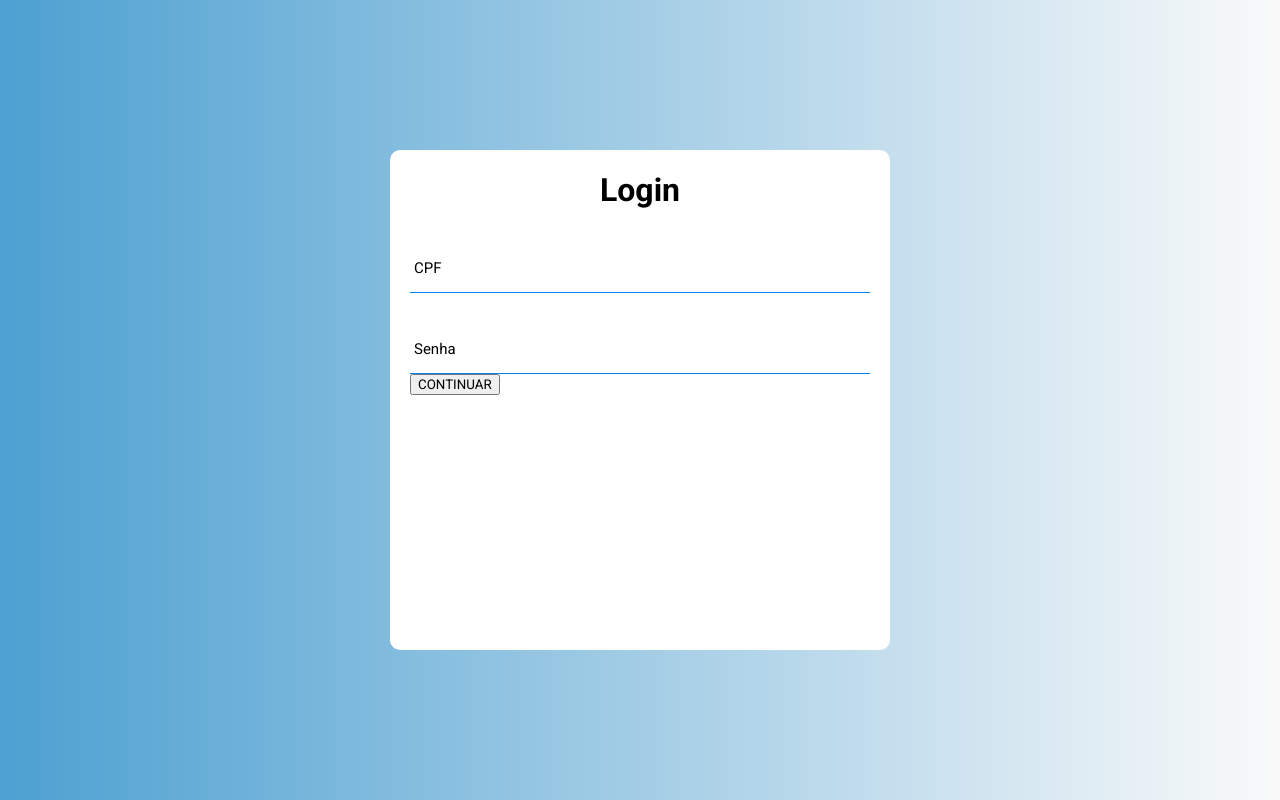
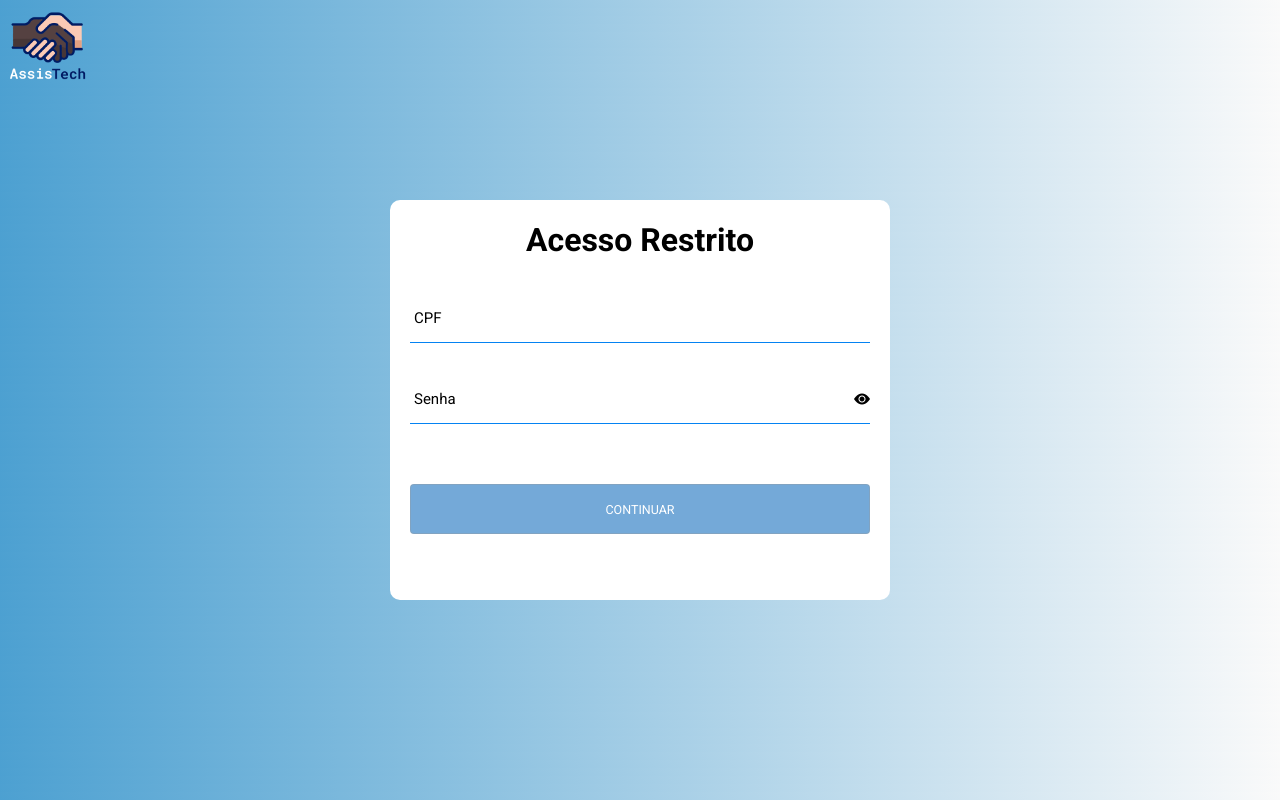
Before and after one commit to kauelunelli/assistech, a plain HTML site: page index.html in a window 1280 px wide. Drawn offline with nearby package versions, Linux system fonts and the light colour scheme.

Commit message:
Login Desenvolvido

```diff
--- a/index.html
+++ b/index.html
@@ -8,19 +8,24 @@
     <link rel="preconnect" href="https://fonts.gstatic.com" crossorigin>
     <link href="https://fonts.googleapis.com/css2?family=Roboto:ital,wght@0,100;0,300;0,400;0,500;0,700;0,900;1,100;1,300;1,400;1,500;1,700;1,900&display=swap" rel="stylesheet">
     <link rel="stylesheet" href="style.css">
+    <link rel="stylesheet" href="https://cdn.linearicons.com/free/1.0.0/icon-font.min.css">
+    <link rel="stylesheet" href="https://cdn.jsdelivr.net/npm/bootstrap-icons@1.5.0/font/bootstrap-icons.css">
+    <link rel="shortcut icon" href="assets/android-icon-72x72.png" type="image/x-icon">
     <title>login</title>
 </head>
 <body>
+    <img  class='logo-tech' src="assets/logo.png" alt="logo">
     <div class="container_login">
-    <h1>Login</h1>
+        <h1>Acesso Restrito</h1>
         <div class="div_login">
             <div class="div_CPF">
                 <input type="text" name="CPF" id="CPF" class="campo_dados" required>
                 <label for="CPF" title="Preencha este campo." class="label_dados">CPF</label>
         </div>
             <div class="div_senha">
-                <input type="password" name="senha" id="senha" class="campo_dados" required>
+                <input type='password' name="password" id="password" class="campo_dados" required>
                 <label for="Senha" title="Preencha este campo." class="label_dados">Senha</label>
+                <span class='bi bi-eye-fill'></span>
             </div>
             <button type="submit" name="continuar" id="continuar" class="botão"><b></b>CONTINUAR</b></button>
         </div>
@@ -29,6 +34,6 @@
 
 
     </div>
-
+    <script src="script.js"></script>
 </body>
 </html>
--- /dev/null
+++ b/script.js
@@ -0,0 +1,46 @@
+let btn = document.querySelector('span');
+
+btn.addEventListener('click', function() {
+    let input = document.querySelector('#password');
+    console.log(input)
+
+    if(input.getAttribute('type') == 'password') {
+        console.log('Senha')
+        input.setAttribute('type', 'text');
+        btn.className = 'bi bi-eye-slash-fill'
+    } else {
+        console.log('Não Senha')
+        input.setAttribute('type', 'password');
+        btn.classList.remove(".bi.bi-eye-slash-fill");
+        btn.className = 'bi bi-eye-fill'
+    }
+
+});
+
+// function changebtn(btn) {
+//     btn.classList.toggle('bi bi-eye-slash-fill')
+// }
+
+// function mostrar1() {
+//     var changeico = document.getElementById("password");
+
+//     if (changeico.type == "password") {
+//     changeico.type = "text";
+//     } else {
+//         changeico.type = "password";
+//     }
+
+//     changeico.type = changeico.type; //aplica o tipo que ficou no primeiro campo
+
+
+//     var btn = document.querySelector(".bi-eye-fill"); //obter o botão
+
+//     if (botao.classList.contains("glyphicon-eye-open")) { //se tem olho aberto
+//       botao.classList.remove("glyphicon-eye-open"); //remove classe olho aberto
+//       botao.classList.add("glyphicon-eye-close"); //coloca classe olho fechado
+//     } else { //senão
+//       botao.classList.remove("glyphicon-eye-close"); //remove classe olho fechado
+//       botao.classList.add("glyphicon-eye-open"); //coloca classe olho aberto
+//     }
+
+//   }
--- a/style.css
+++ b/style.css
@@ -9,9 +9,14 @@ body{
 h1{
     text-align: center;
 }
+
+.logo-tech{
+    width: 80px;
+    position: absolute;
+}
 .container_login {
     width: 500px;
-    height: 500px;
+    height: 400px;
     border-radius: 10px;
     position: absolute;
     top: 50%;
@@ -32,8 +37,15 @@ h1{
     margin-top: 47px;
     display: flex;
 }
+.bi{
+    top: 5px;
+    right: 10px;
+    cursor: pointer;
+    border-bottom: 1px solid #0583F2;
+}
 .campo_dados {
     outline: 0;
+    position: relative;
     padding: 6px 0;
     border-color: #0583F2;
     border-width: 0 0 1px 0;
@@ -64,3 +76,22 @@ h1{
     font-size: 15px;
     transition: 0.2s;
 }
+
+.botão{
+    margin-top: 60px;
+    width: 460px;
+    height: 50px;
+    color: white;
+    background-color: #74a9d8;
+    font-size: 12.5px;
+    border-radius: 4px;
+    border: #9696965d 1px solid;
+
+}
+
+.botão:hover {
+    background-color: #0583F2;
+    border: #dadada 1px solid;
+    color: white;
+    cursor: pointer;
+}
```
Also changed, not shown: assets/android-icon-72x72.png (added), assets/logo.png (added), package-lock.json (added).
